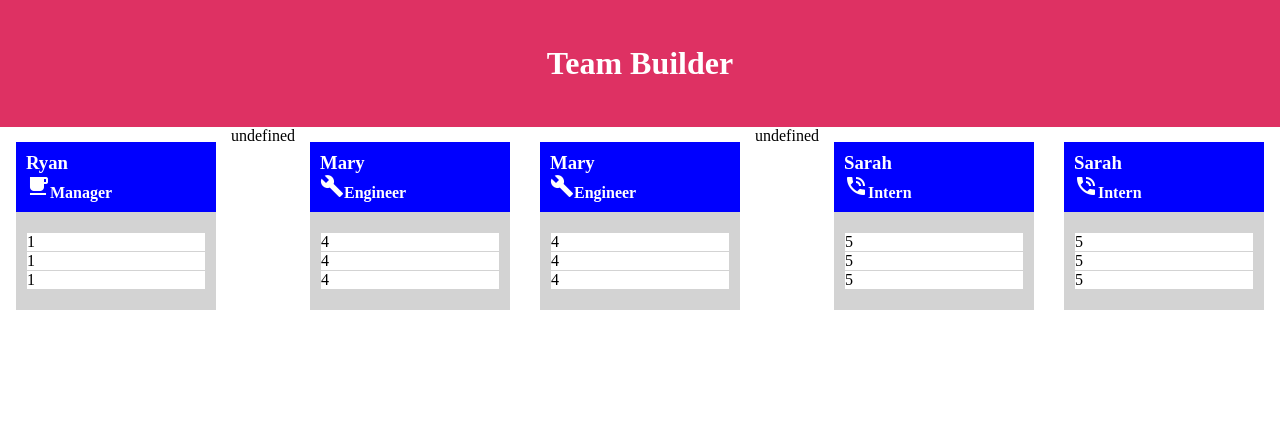
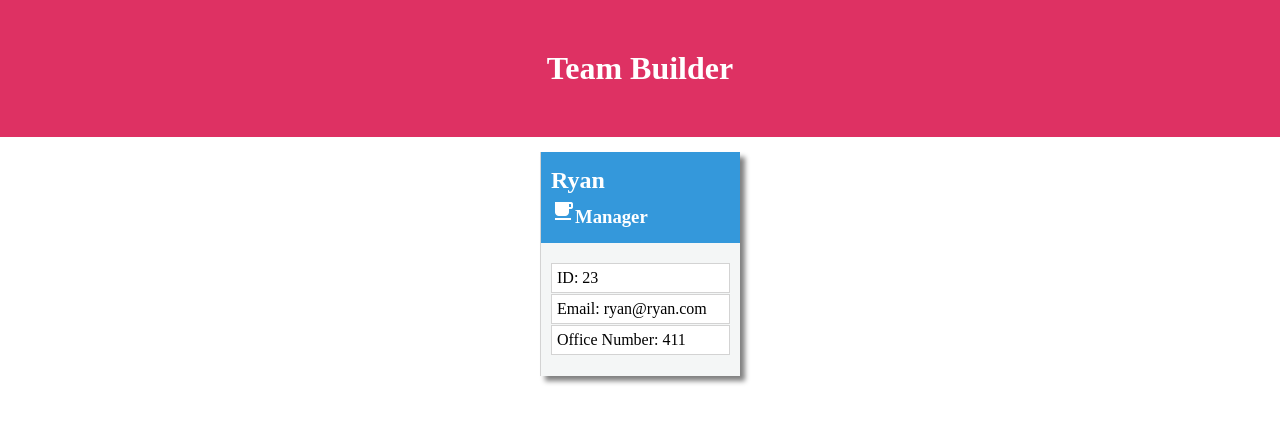
Before and after one commit to ryanascherr/team-profile-generator, a website: page index2.html in a window 1280 px wide. Drawn offline with Linux system fonts and the light colour scheme.

Commit message:
Made styling changes to cards.

```diff
--- a/index2.html
+++ b/index2.html
@@ -16,65 +16,17 @@
     <div id="card-container">
     <div class="card">
       <header>
-          <h3 id="name">Ryan</h3>
-          <h4 id="role"><i class="material-icons">free_breakfast</i>Manager</h4>
+          <h2 id="name">Ryan</h2>
+          <h3 id="role"><i class="material-icons">free_breakfast</i>Manager</h3>
       </header>
       <div class="body">
           <ul>
-              <li>1</li>
-              <li>1</li>
-              <li>1</li>
+              <li>ID: 23</li>
+              <li>Email: ryan@ryan.com</li>
+              <li>Office Number: 411</li>
           </ul>
       </div>
     </div>
-    undefined<div class="card">
-        <header>
-            <h3 id="name">Mary</h3>
-            <h4 id="role"><i class="material-icons">build</i>Engineer</h4>
-        </header>
-        <div class="body">
-            <ul>
-                <li>4</li>
-                <li>4</li>
-                <li>4</li>
-            </ul>
-        </div>
-      </div><div class="card">
-        <header>
-            <h3 id="name">Mary</h3>
-            <h4 id="role"><i class="material-icons">build</i>Engineer</h4>
-        </header>
-        <div class="body">
-            <ul>
-                <li>4</li>
-                <li>4</li>
-                <li>4</li>
-            </ul>
-        </div>
-      </div>
-    undefined<div class="card">
-        <header>
-            <h3 id="name">Sarah</h3>
-            <h4 id="role"><i class="material-icons">phone_in_talk</i>Intern</h4>
-        </header>
-        <div class="body">
-            <ul>
-                <li>5</li>
-                <li>5</li>
-                <li>5</li>
-            </ul>
-        </div>
-      </div><div class="card">
-        <header>
-            <h3 id="name">Sarah</h3>
-            <h4 id="role"><i class="material-icons">phone_in_talk</i>Intern</h4>
-        </header>
-        <div class="body">
-            <ul>
-                <li>5</li>
-                <li>5</li>
-                <li>5</li>
-            </ul>
-        </div>
-      </div>
+
+
     </div>
--- a/src/style.css
+++ b/src/style.css
@@ -2,6 +2,10 @@
     padding: 0;
     margin: 0;
     box-sizing: border-box;
+}
+
+h1, h2, h3, h4, h5, h6 {
+    margin: 5px 0;
 }
 
 .title {
@@ -18,18 +22,20 @@
 }
 
 .card {
+    width: 200px;
     margin: 15px;
-    width: 200px;
+    box-shadow: 5px 5px 5px gray;
+    border-left: 1px solid lightgray;
 }
 
 .card header {
-    background-color: blue;
+    background-color: #3498DB;
     color: white;
     padding: 10px;
 }
 
 .body {
-    background-color: lightgray;
+    background-color: #F4F6F6;
     padding: 20px 10px;
 }
 
@@ -39,9 +45,14 @@
 
 .card li {
     background-color: white;
-    margin: 1px;
+    margin-bottom: 1px;
+    padding: 5px;
+    border: 1px solid lightgray;
 }
 
-img {
-    width: 50px;
+.flex-center {
+    display: flex;
+    justify-content: flex-start;
+    align-items: center;
+
 }
```
Also changed, not shown: index.js (+15 -15 lines).
